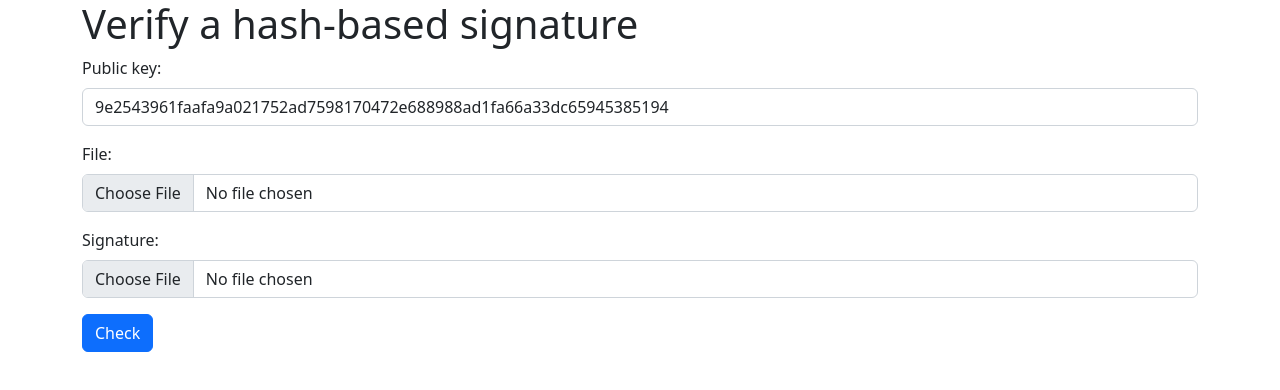
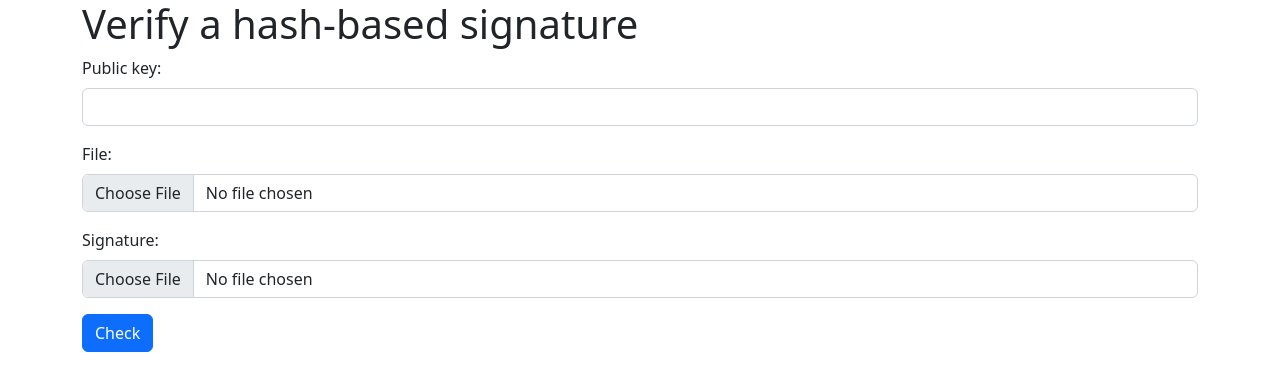
Before and after one commit to georgwiese/hash-based-signatures, a website built with webpack: page site/index.html in a window 1280 px wide. Built offline with nearby package versions, Linux system fonts and the light colour scheme.

Commit message:
Remove pre-filled public key

```diff
--- a/site/index.html
+++ b/site/index.html
@@ -23,8 +23,7 @@
                 <label for="public_key" class="form-label">
                     Public key:
                 </label>
-                <input name="public_key" id="public_key" type="text" class="form-control"
-                    value="9e2543961faafa9a021752ad7598170472e688988ad1fa66a33dc65945385194" required />
+                <input name="public_key" id="public_key" type="text" class="form-control" required />
             </div>
             <div class="mb-3">
                 <label for="file" class="form-label">
```
